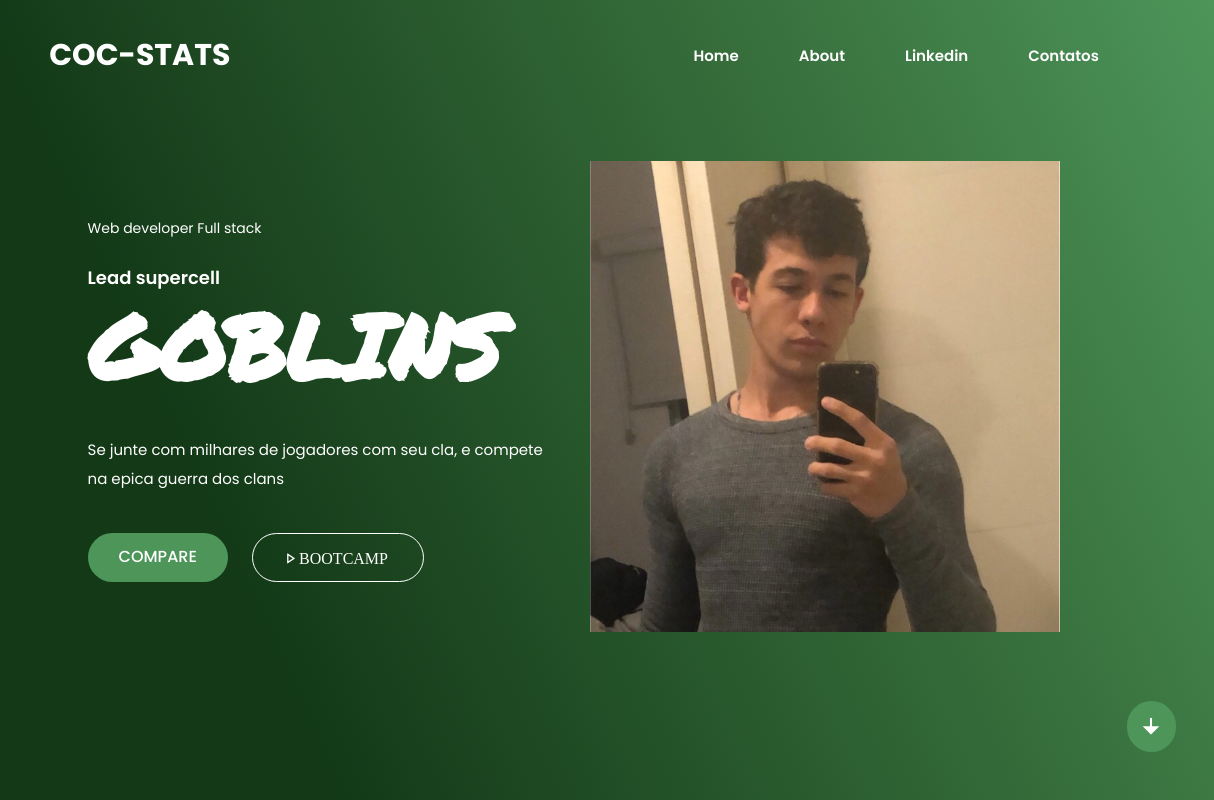
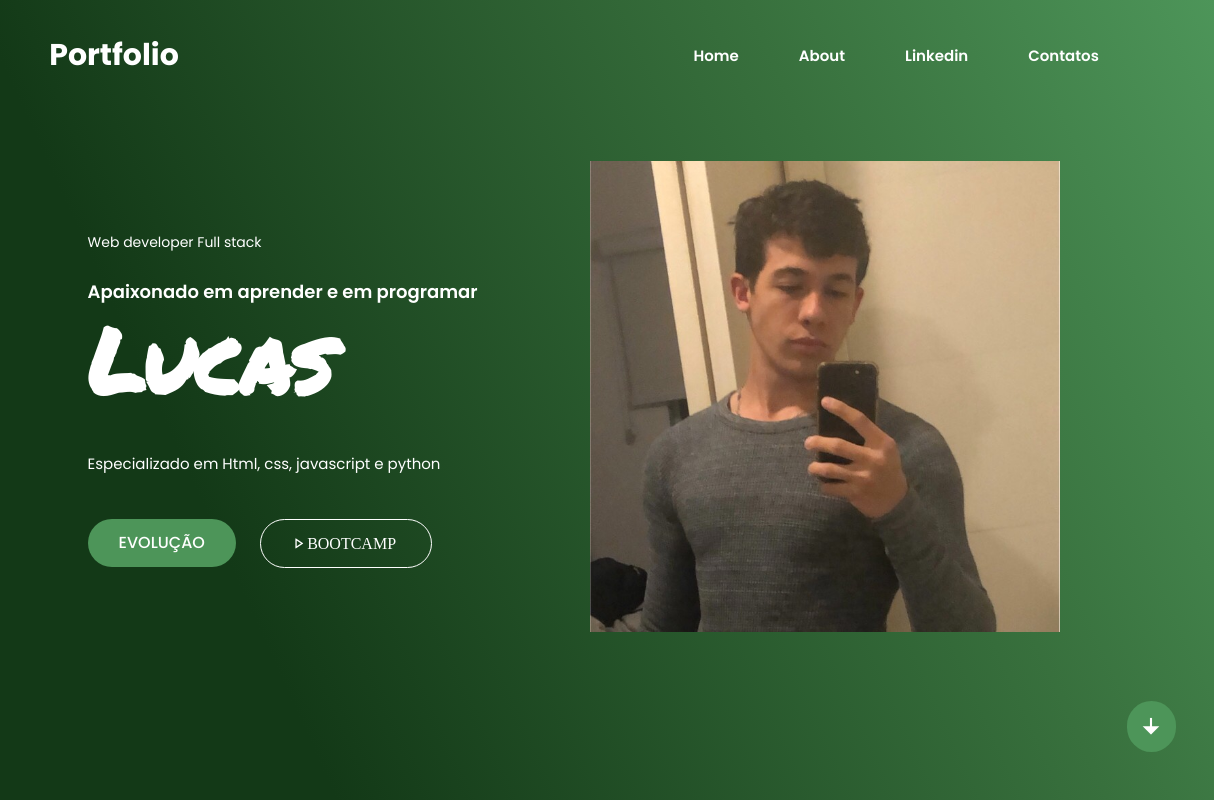
Before and after one commit to LucasProgramaDor123/Portfolio-Html-Css, a plain HTML site: page index.html in a window 1280 px wide. Shown: the full height of the page, 66-1280 px from the left. Drawn offline with nearby package versions, Linux system fonts and the light colour scheme; a script that the page names is missing.

Commit message:
Update index.html

```diff
--- a/index.html
+++ b/index.html
@@ -20,7 +20,7 @@
 
 <body>
   <header>
-    <a href="#" class="logo"> COC-STATS</a>
+    <a href="#" class="logo"> Portfolio </a>
     <ul class="navlist">
       <li> <a href="#">Home</a></li>
       <li> <a href="#">About</a></li>
@@ -34,10 +34,10 @@
   <section class="hero">
     <div class="hero-text">
       <h5> Web developer Full stack</h5>
-      <h4> Lead supercell</h4>
-      <h1> GOBLINS</h1>
-      <p> Se junte com milhares de jogadores com seu cla, e compete na epica guerra dos clans</p>
-      <a href="https://github.com/LucasProgramaDor123">Compare</a>
+      <h4> Apaixonado em aprender e em programar</h4>
+      <h1> Lucas</h1>
+      <p> Especializado em Html, css, javascript e python</p>
+      <a href="https://github.com/LucasProgramaDor123">Evolução</a>
       <a href="https://www.udemy.com/course/the-complete-web-development-bootcamp/?kw=the+complete&src=sac" class="ctaa"><i class="ri-play-line">Bootcamp</i></a>
     </div>
 
```
